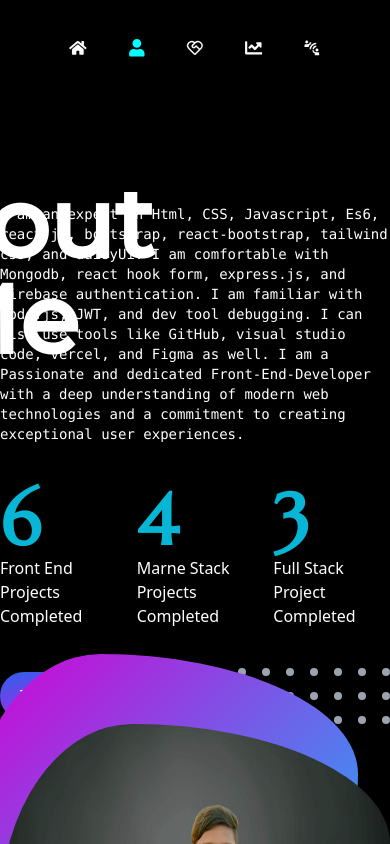
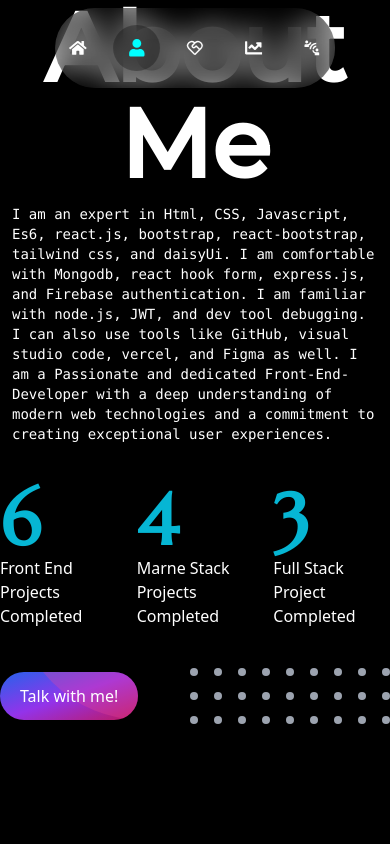
Before and after one commit to Shakil57375/shakil-s_portfolio, a React (Vite) app: page / in a window 390 px wide. Shown: the top 844 px of the page. Built offline with nearby package versions, Linux system fonts and the light colour scheme; a web font is replaced by a local one.

Commit message:
about me mobile  responsive added

```diff
--- a/src/Components/AboutMe.jsx
+++ b/src/Components/AboutMe.jsx
@@ -11,7 +11,7 @@ const AboutMe = () => {
   return (
     <section id="about" className="bg-black z-40 relative">
       <SectionTitle
-        divClassName={`flex flex-col relative top-44 right-48 text-white justify-start items-center z-50`}
+        divClassName={`flex flex-col relative lg:top-44 top-0 lg:right-48 right-0 text-white justify-start items-center z-50`}
         titleFirstWord={"About"}
         titleSecondWord={"Me"}
         titleFirstClassName={
@@ -21,8 +21,8 @@ const AboutMe = () => {
           "text-8xl font-bold paddingX relative font-bold text-center z-40 font-Montserrat"
         }
       ></SectionTitle>
-      <div className="flex z-40 lg:flex-row flex-col-reverse items-start justify-between paddingY paddingX h-fit  w-full lg:gap-48 gap-0 relative">
-        <div className=" z-30">
+      <div className="flex z-40 lg:flex-row flex-col-reverse items-start justify-between paddingY paddingX h-fit  w-full gap-48 relative">
+        <div className=" z-30 lg:h-[700px] h-[500px]">
           <GradientBackground
             className={`absolute top-80 left-4 bg-blue-800 blur-3xl w-96 h-80 opacity-40 lg:block hidden`}
           />
@@ -33,7 +33,7 @@ const AboutMe = () => {
         </div>
         <div className=" lg:p-0 text-white relative">
           <div>
-            <p className="text-sm font-mono mt-3">
+            <p className="text-sm font-mono mt-3 px-3">
               I am an expert in Html, CSS, Javascript, Es6, react.js, bootstrap,
               react-bootstrap, tailwind css, and daisyUi. I am comfortable with
               Mongodb, react hook form, express.js, and Firebase authentication.
```
